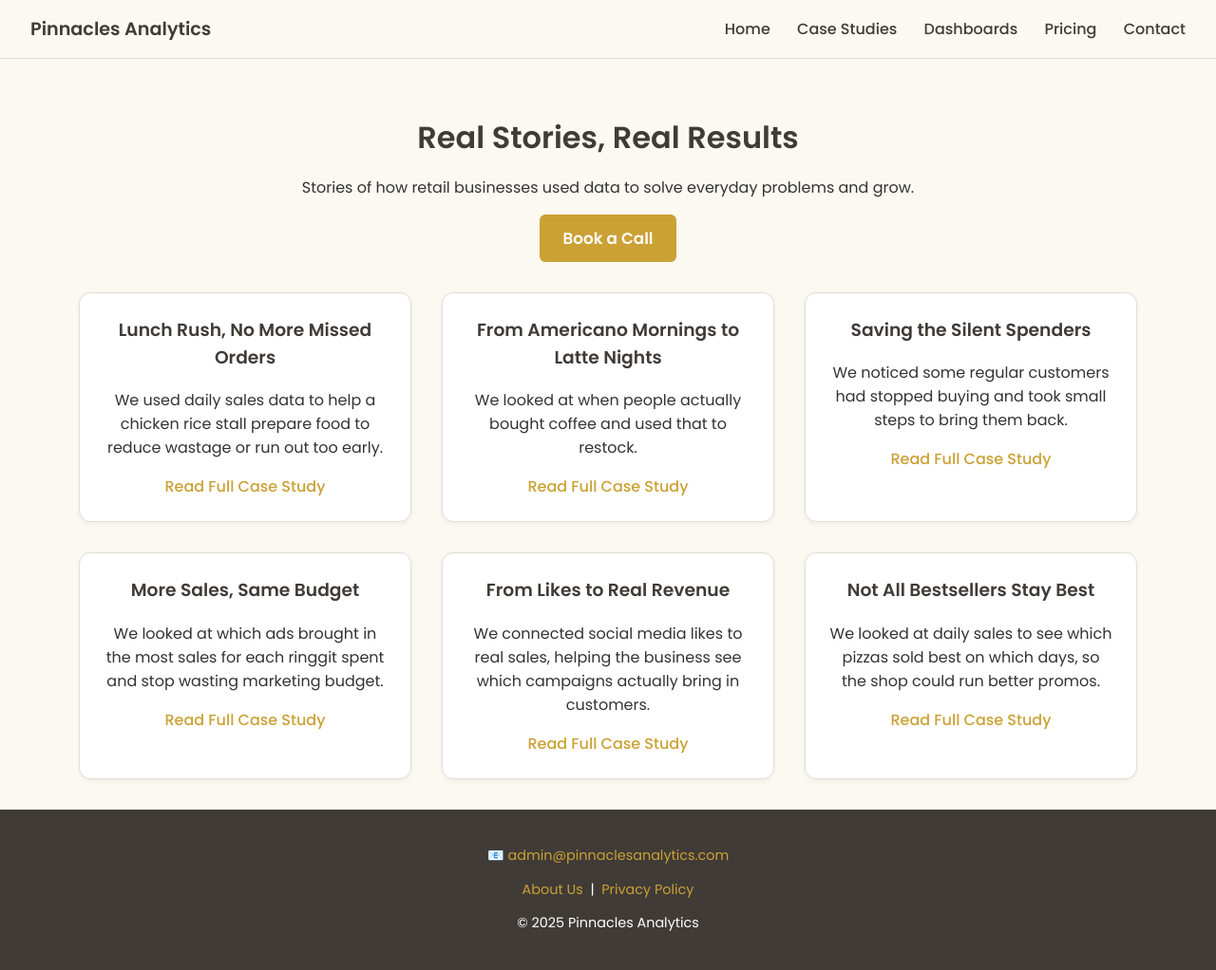
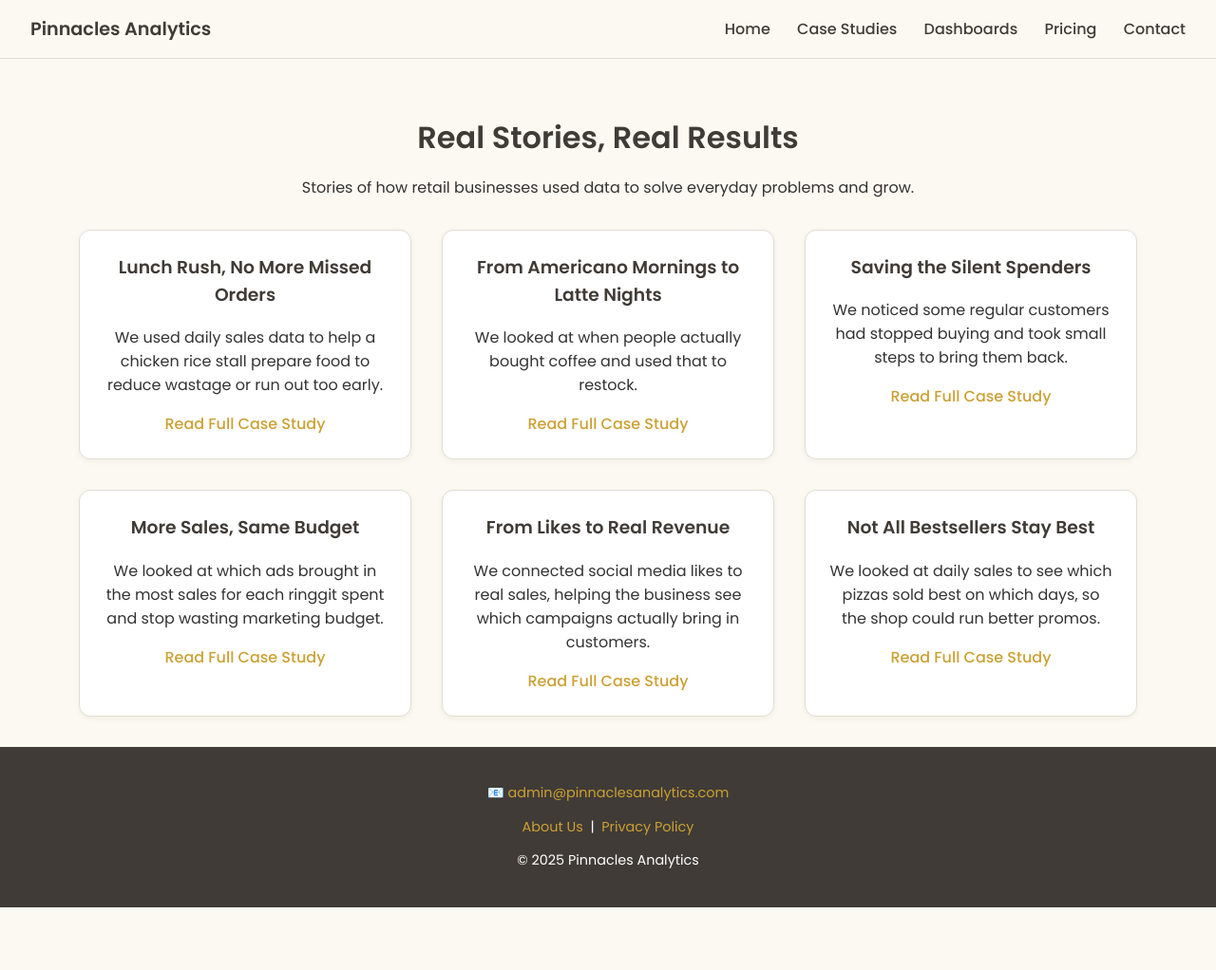
Before and after one commit to lyven81/pinnacles-learning-website, a Jekyll site: the page case-studies.html, which Jekyll copies as it is, in a window 1280 px wide. Shown: the whole page at 95% size. Built offline with Jekyll 4.4.1, drawn with Linux system fonts in a browser that asks for light colours; after the commit the page ends 956 px from its top, so only the background shows below that.

Commit message:
Update case-studies.html

```diff
--- a/case-studies.html
+++ b/case-studies.html
@@ -1,3 +1,4 @@
+
 <!DOCTYPE html>
 <html lang="en">
 <head>
@@ -226,8 +227,6 @@
     <section class="intro">
        <h2>Real Stories, Real Results</h2>
       <p>Stories of how retail businesses used data to solve everyday problems and grow.</p>
-
-      <a href="contact.html" class="cta-button">Book a Call</a>
     </section>
 
     <div class="case-grid">
```
